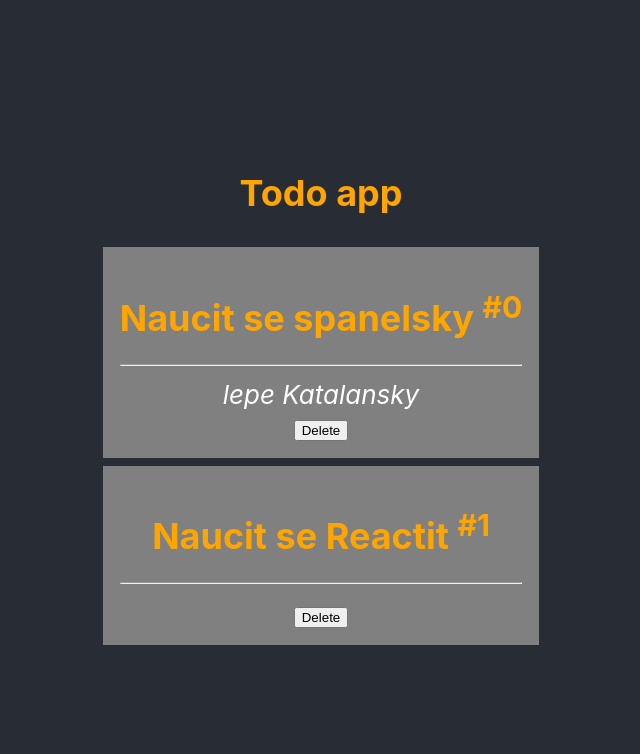
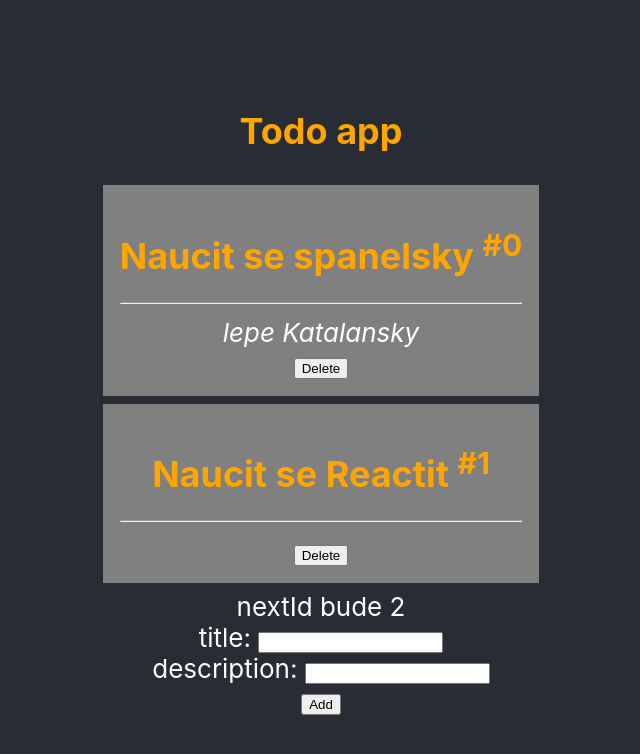
Before and after one commit to vladka/reactdemo2, a React (Create React App) app: page / in a window 1280 px wide. Shown: the top 754 px of the page, without its empty margins (319-959 px from the left). Built offline with nearby package versions, Linux system fonts and the light colour scheme.

Commit message:
pridavani polozek

```diff
--- /dev/null
+++ b/src/components/AddTodoItem.tsx
@@ -0,0 +1,45 @@
+import React, { useEffect, useState } from "react";
+import { TodoItem } from "../types";
+
+type AddTodoItemProps = {
+  addItem: (item: TodoItem) => void;
+  nextId: number;
+};
+
+export const AddTodoItem: React.FC<AddTodoItemProps> = ({
+  addItem,
+  nextId,
+}) => {
+  const [title, setTitle] = useState("");
+  const [description, setDescription] = useState("");
+
+  const handleClick = () => {
+    const newItem: TodoItem = {
+      id: nextId,
+      title,
+      description,
+    };
+
+    addItem(newItem);
+  };
+
+  return (
+    <div>
+      nextId bude {nextId}
+      <div>
+        title:{" "}
+        <input value={title} onChange={(e) => setTitle(e.target.value)} />
+      </div>
+      <div>
+        description:{" "}
+        <input
+          value={description}
+          onChange={(e) => setDescription(e.target.value)}
+        />
+      </div>
+      <div>
+        <button onClick={handleClick}>Add</button>
+      </div>
+    </div>
+  );
+};
--- a/src/components/TodoItem.tsx
+++ b/src/components/TodoItem.tsx
@@ -3,7 +3,9 @@ import { TodoItem as TodoItemType } from "../types";
 import { H1 } from "./atomic/H1";
 import "./TodoItem.css";
 
-type TodoItemProps = TodoItemType & { deleteItem: (id: number) => void };
+type TodoItemProps = TodoItemType & {
+  deleteItem: (id: number) => void;
+};
 
 export const TodoItem: React.FC<TodoItemProps> = ({
   id,
@@ -17,6 +19,7 @@ export const TodoItem: React.FC<TodoItemProps> = ({
         {title} <sup>#{id}</sup>
       </H1>
       <hr />
+
       <div className="description">{description}</div>
       <button onClick={() => deleteItem(id)}>Delete</button>
       {/* <pre style={{ textAlign: "left" }}>{JSON.stringify(props, null, 2)}</pre> */}
--- a/src/components/TodoList.tsx
+++ b/src/components/TodoList.tsx
@@ -1,5 +1,6 @@
 import React, { useState } from "react";
 import { TodoItem as TodoItemType } from "../types";
+import { AddTodoItem } from "./AddTodoItem";
 import { TodoItem } from "./TodoItem";
 
 type TodoListProps = {
@@ -8,9 +9,15 @@ type TodoListProps = {
 
 export const TodoList: React.FC<TodoListProps> = ({ items: itemsProps }) => {
   const [items, setItems] = useState(itemsProps);
+  const [nextId, setNextId] = useState(itemsProps.length);
 
   const deleteItem = (id: number) => {
     setItems(items.filter((x) => x.id !== id));
+  };
+
+  const addItem = (newItem: TodoItemType) => {
+    setItems([...items, newItem]);
+    setNextId((prevId) => prevId + 1);
   };
 
   return (
@@ -19,6 +26,8 @@ export const TodoList: React.FC<TodoListProps> = ({ items: itemsProps }) => {
         <TodoItem key={item.id} {...item} deleteItem={deleteItem} />
       ))}
 
+      <AddTodoItem addItem={addItem} nextId={nextId} />
+
       {/* <pre style={{ textAlign: "left" }}>{JSON.stringify(props, null, 2)}</pre> */}
     </div>
   );
```
